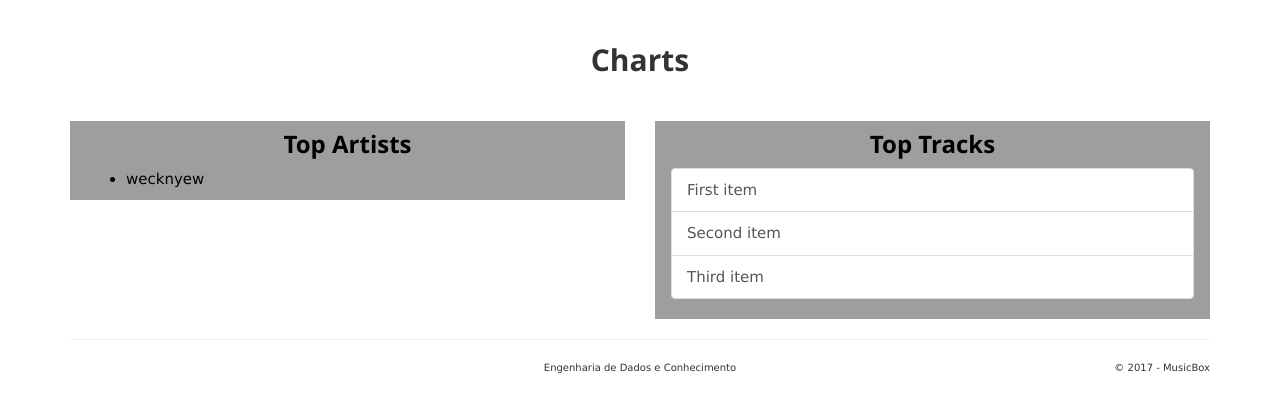
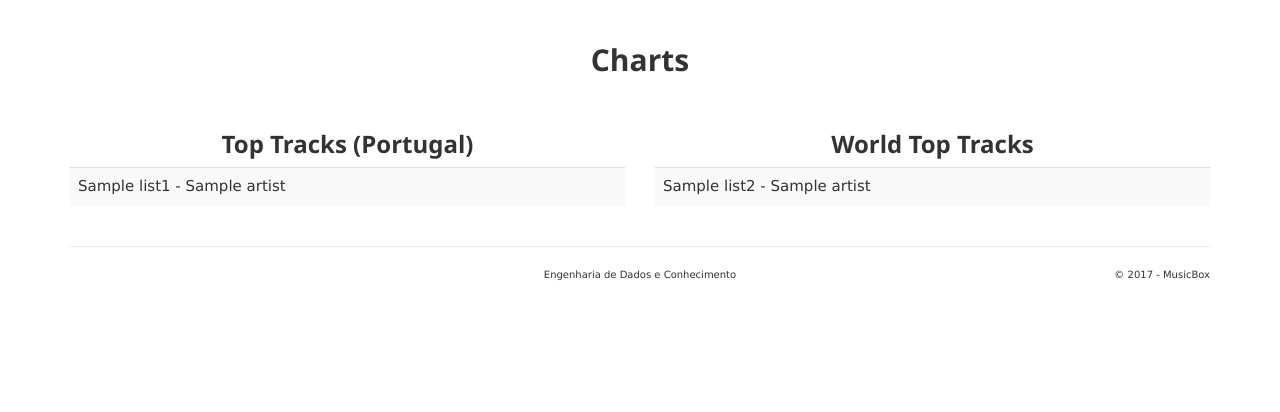
Before and after one commit to simoreira/musicbox, a Django app: template musicbox/templates/charts.html in a window 1280 px wide. Shown: the part 52-464 px from the top of the page. Run offline with Django 3.2, Linux system fonts and the light colour scheme; the template is opened without the code that fills it: most values are stand-ins (such as "Sample title", 1, 10 or a date in 2020); parts of the project's set-up code (start-up, migrations or seed data) failed here and were passed over; some libraries are stand-ins or nearby versions.

Commit message:
Add charts page

```diff
--- a/musicbox/templates/charts.html
+++ b/musicbox/templates/charts.html
@@ -1,26 +1,33 @@
 {% extends 'layout.html' %}
 
 {% block content %}
+
 <div class="row">
     <h2 style="text-align: center; font-weight: bold; padding: 35px">Charts</h2>
     <div class="col-md-6">
-        <div class="w3-container w3-grey">
-            <h3 style="text-align: center; font-weight: bold";>Top Artists</h3>
-            <ul>
-                <li>wecknyew</li>
-            </ul>
-        </div>
+            <h3 style="text-align: center; font-weight: bold";>Top Tracks (Portugal)</h3>
+            <table class="table table-striped table-hover">
+                <tbody>
+                    {% for l in list1 %}
+                        <tr>
+                            <td> {{ l.name }} - {{ l.artist }}</td>
+                        </tr>
+                    {% endfor %}
+                </tbody>
+            </table>
     </div>
     <div class="col-md-6">
-        <div class="w3-container w3-grey">
-            <h3 style="text-align: center; font-weight: bold";>Top Tracks</h3>
-            <div class="list-group">
-                <a class="list-group-item" style="">First item</a>
-                <a class="list-group-item">Second item</a>
-                <a class="list-group-item">Third item</a>
-            </div>
-        </div>
+            <h3 style="text-align: center; font-weight: bold";>World Top Tracks</h3>
+            <table class="table table-striped table-hover">
+                <tbody>
+                    {% for l in list2 %}
+                        <tr>
+                            <td> {{ l.name }} - {{ l.artist }}</td>
+                        </tr>
+                    {% endfor %}
+                </tbody>
+            </table>
     </div>
+</div>
 
-</div>
 {% endblock %}
```
Also changed, not shown: musicbox/views.py (+35 -4 lines).
